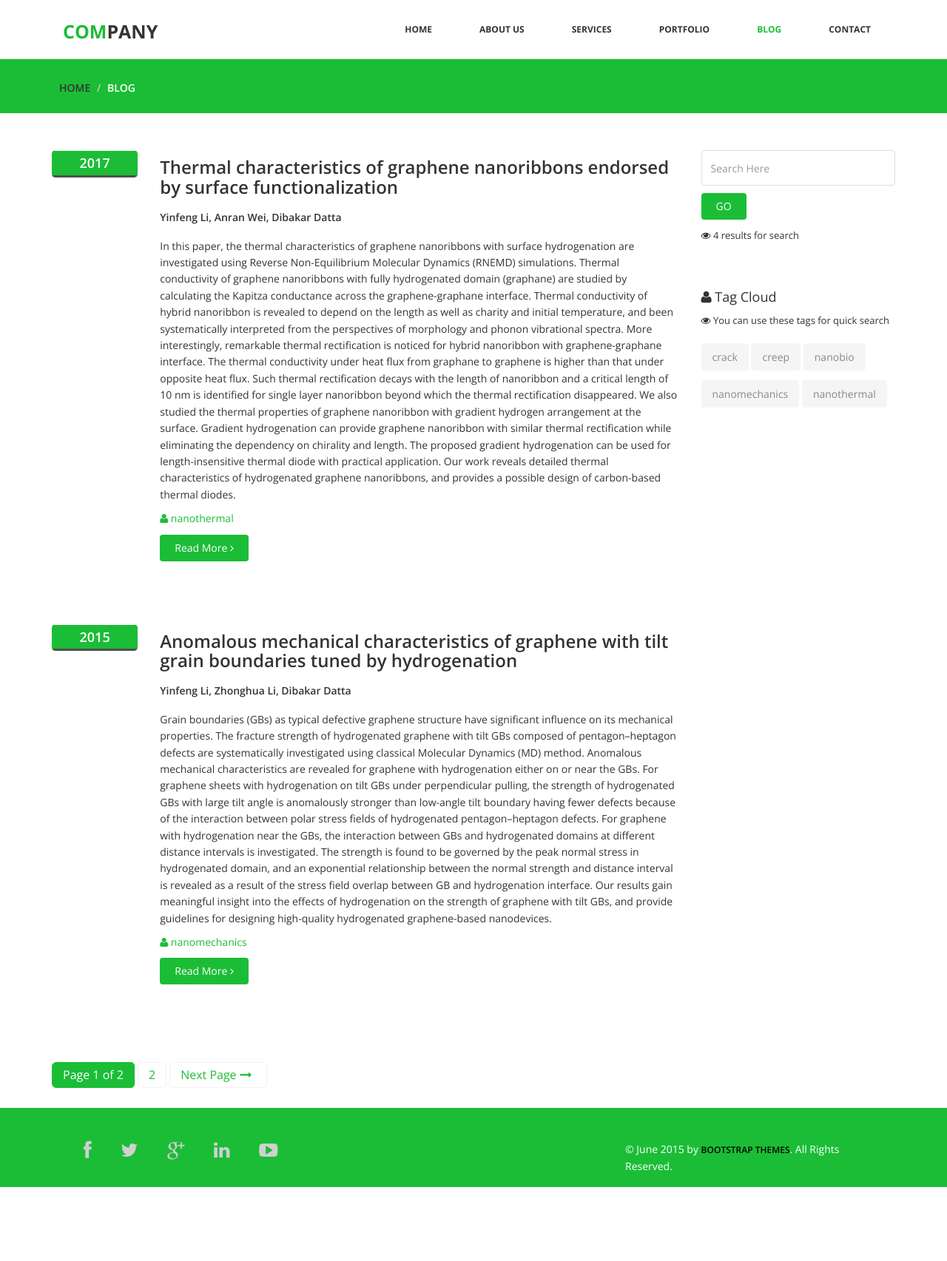
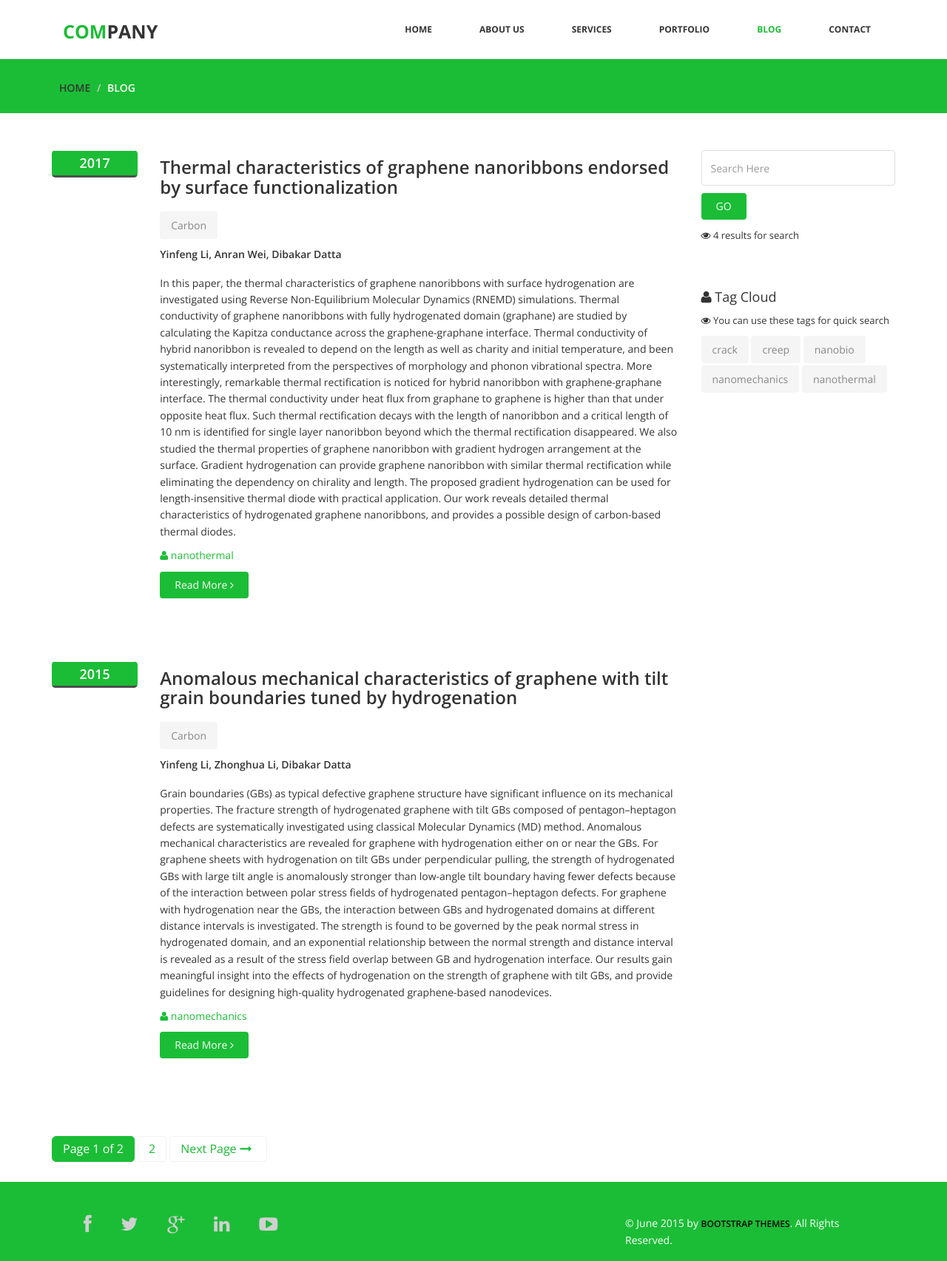
Before and after one commit to jxfzwar/personal_page, a Django app: page /base/blog.html/ in a window 1280 px wide. Shown: the whole page at 74% size. Before the commit the page ends 1605 px from the top, so only its background shows below. Run offline with Django 3.2, Linux system fonts and the light colour scheme; data comes from the database, SQL or seed files in the repository; both versions use the stored data as it was after the commit; some libraries are stand-ins or nearby versions; grey boxes are pictures that could not be loaded.

Commit message:
publishment

```diff
--- a/base/models.py
+++ b/base/models.py
@@ -36,6 +36,7 @@ class Article(models.Model):
     title = models.CharField(max_length=256)
     author = models.CharField(max_length=256)
     abstract = models.TextField('abstract')
+    publishment = models.CharField(max_length=256)
     upload_date = models.DateTimeField(auto_now_add=True, editable=True)
     #pdf = models.FileField()
     articleurl = models.CharField(max_length=256)
--- a/static/css/style.css
+++ b/static/css/style.css
@@ -45,7 +45,7 @@ a:hover {
   color: #fff;
   border-radius: 4px;
   border:none;
-  margin-top: 10px;
+  margin-top: 0px;
 }
 
 .text-center h2 {
--- a/templates/blog.html
+++ b/templates/blog.html
@@ -81,6 +81,10 @@
 
                             <div class="col-xs-12 col-sm-10 blog-content">
                                 <h4>{{ article.title }}</h4>
+
+                                <ul class="tag-cloud">
+                                    <li><a class="btn btn-xs btn-primary">{{ article.publishment}}</a></li>
+                                </ul>
                                 <h5>{{ article.author}}</h5>
                                 <p>{{ article.abstract}}</p>
                                 {% for column in article.column.all %}
```
Also changed, not shown: base/migrations/0006_article_publishment.py (added), db.sqlite3, 2 other files.
